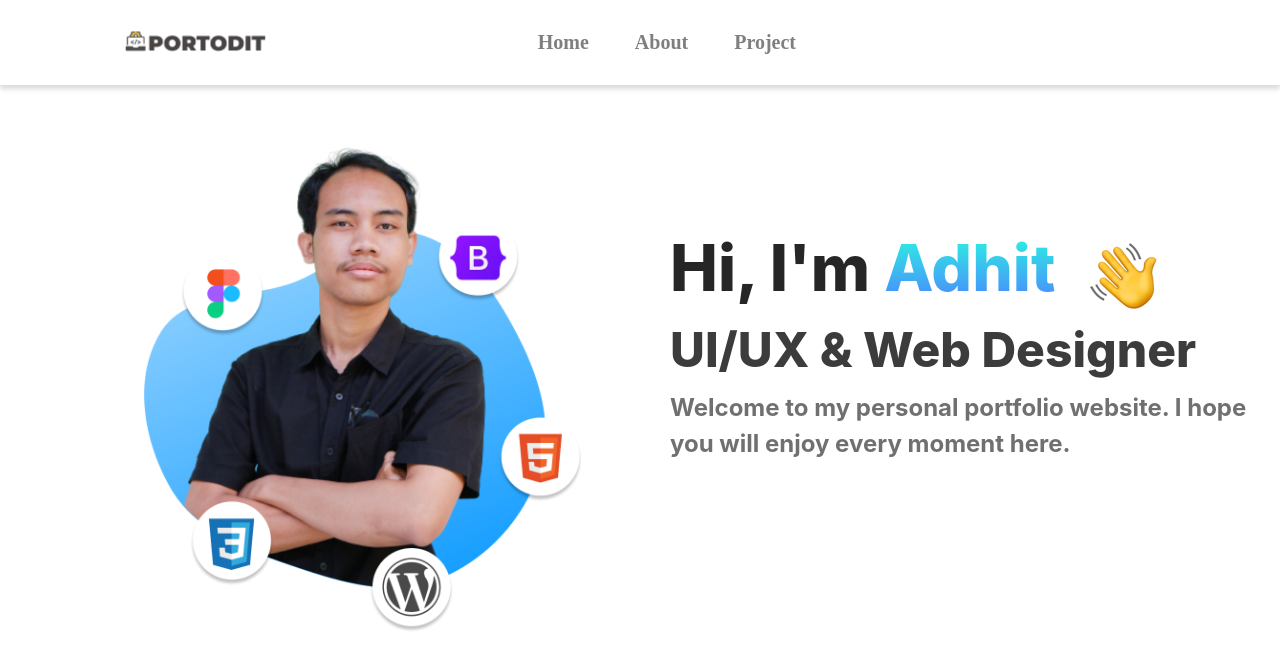
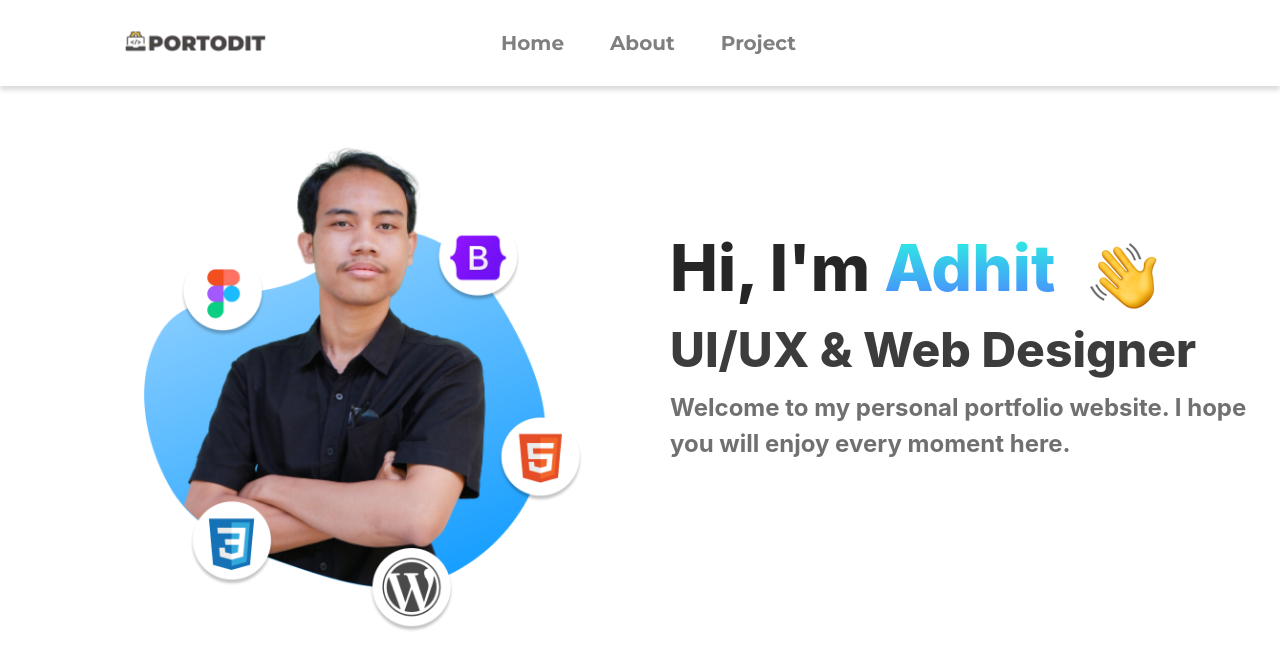
Before and after one commit to moylie/PORTODIT, a plain HTML site: page index.html in a window 1280 px wide. Drawn offline with nearby package versions, Linux system fonts and the light colour scheme.

Commit message:
update font

```diff
--- a/index.html
+++ b/index.html
@@ -5,6 +5,8 @@
   <meta charset="UTF-8">
   <meta name="viewport" content="width=device-width, initial-scale=1.0">
   <link rel="stylesheet" href="https://maxcdn.bootstrapcdn.com/bootstrap/4.0.0/css/bootstrap.min.css">
+  <link href="https://fonts.googleapis.com/css?family=Montserrat:regular,300,600,700,800,900" rel="stylesheet">
+
   <title>Portodit</title>
   <style>
 .navbar {
```
